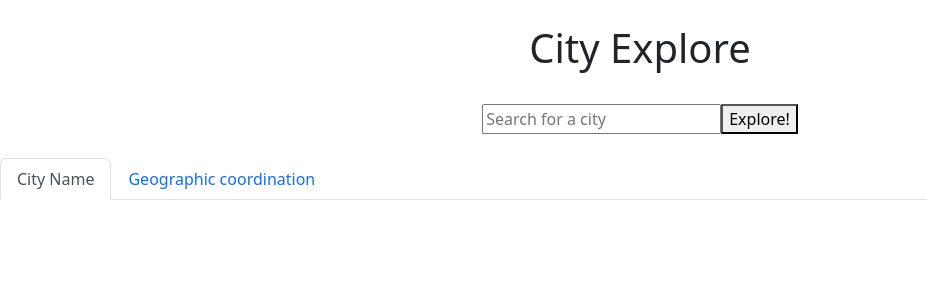
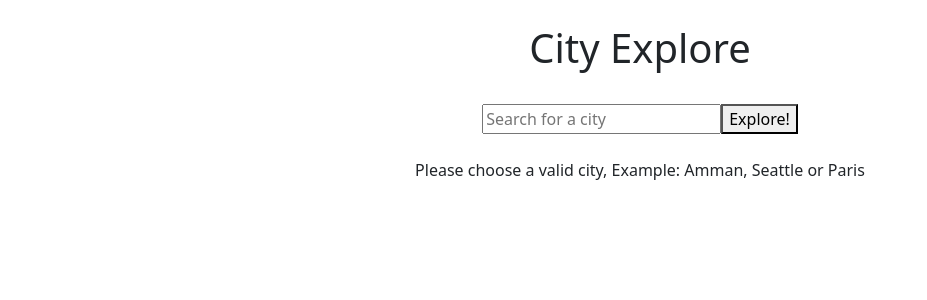
Before and after one commit to Mohammad-Almomani/city-explorer, a React (Create React App) app: page / in a window 1280 px wide. Shown: the top 300 px of the page, without its empty margins (0-927 px from the left). Built offline with nearby package versions, Linux system fonts and the light colour scheme.

Commit message:
fixed showing data

```diff
--- a/src/App.js
+++ b/src/App.js
@@ -52,7 +52,7 @@ class App extends Component {
     console.log(this.state.weather.data)
   }
 
-else return swal("Please choose a valid city, Example: Amman, Seattle or Paris")
+else return swal("Please choose a valid city, Amman, Seattle or Paris")
 }
 
 showWeather = async(lat,lon)=> {
@@ -88,7 +88,7 @@ showWeather = async(lat,lon)=> {
 
     </div>
         <div>
-
+        {this.state.weather!=''&&(
         <Tabs
       defaultActiveKey="home"
       id="uncontrolled-tab-example"
@@ -102,20 +102,26 @@ showWeather = async(lat,lon)=> {
       <p>City longitude {this.state.user.lon}</p>
       </Tab>
     </Tabs>
-
+        )}
         </div>
       <div id='weather'>
         </div>
 
         <div>
+        {this.state.weather!=''&&(
 
         <img src={this.state.image} width="30%" />
+          )}
+      </div>
+      {this.state.weather==''&&(
+        <p>Please choose a valid city, Example: Amman, Seattle or Paris</p>
+      )}
 
-      </div>
-      {this.state.weather!=''&&
+      {this.state.weather!=''&&(
       <>
       <WeatherInfo weather={this.state.weather} />
       </>
+      )
       }
 
     </div>
```
